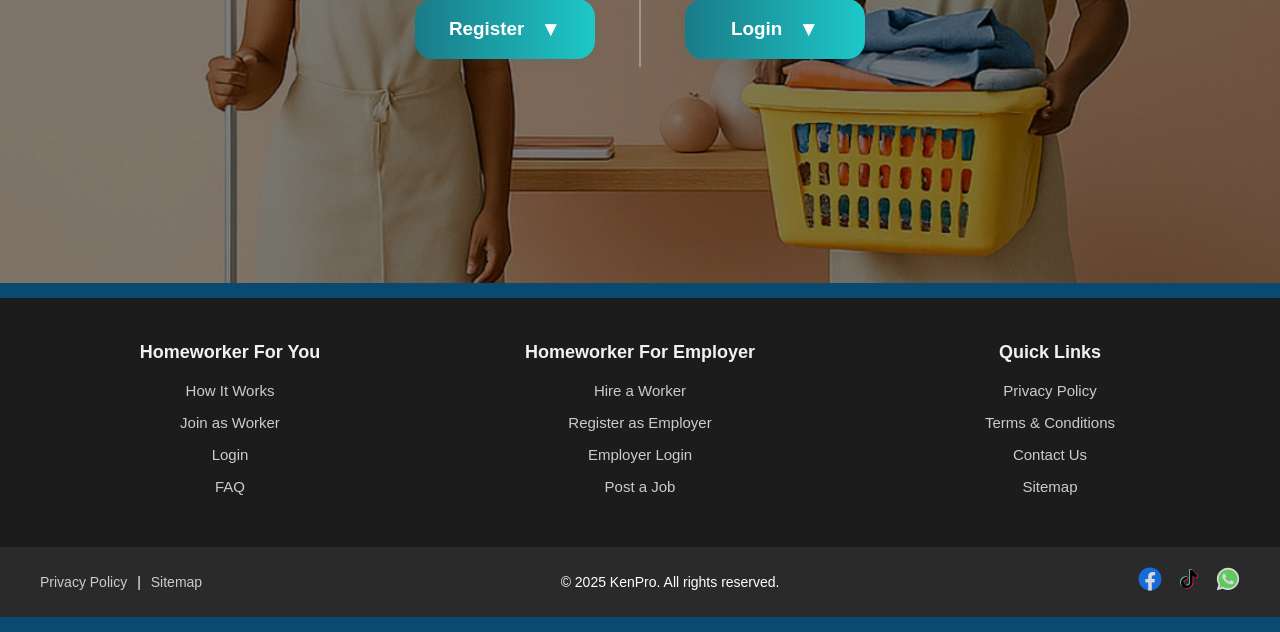
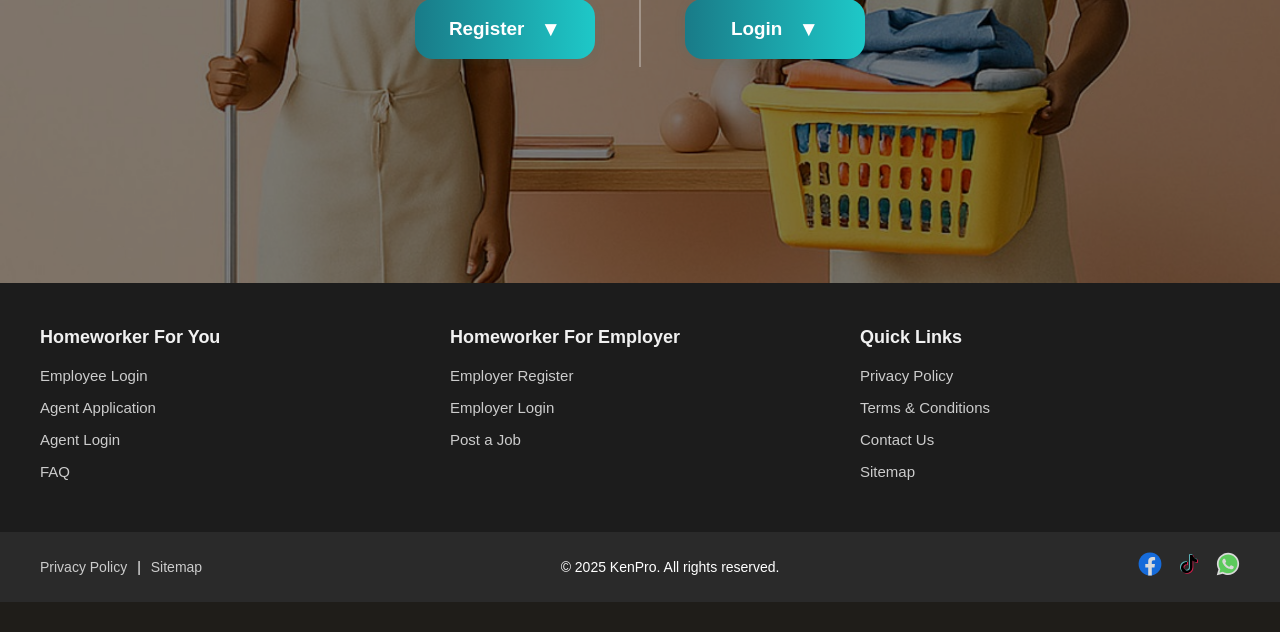
Before and after one commit to kenprohosting/Homeworker.info, a PHP site: page / in a window 1280 px wide. Shown: the part 593-1225 px from the top of the page. After the commit the page ends 1195 px from the top, so only its background shows below. Run offline with PHP 8.4, Linux system fonts and the light colour scheme.

Commit message:
footer modification

```diff
--- a/index.php
+++ b/index.php
@@ -47,8 +47,8 @@ $isLoggedIn = isset($_SESSION['employer_name']);
           Register <span class="chevron">▼</span>
         </button>
         <div id="registerDropdown" class="pro-dropdown">
-          <a href="employer_register.php" class="pro-dropdown-link">Register as Employer</a>
-          <a href="agent_register.php" class="pro-dropdown-link">Register as Agent</a>
+          <a href="employer_register.php" class="pro-dropdown-link">Employer Register</a>
+          <a href="agent_register.php" class="pro-dropdown-link">Agent Register</a>
         </div>
       </div>
       <div class="hero-divider-vertical"></div>
@@ -57,9 +57,9 @@ $isLoggedIn = isset($_SESSION['employer_name']);
           Login <span class="chevron">▼</span>
         </button>
         <div id="loginDropdown" class="pro-dropdown">
-          <a href="employer_login.php" class="pro-dropdown-link">Login as Employer</a>
-          <a href="employee_login.php" class="pro-dropdown-link">Login as Employee</a>
-          <a href="agent_login.php" class="pro-dropdown-link">Login as Agent</a>
+          <a href="employer_login.php" class="pro-dropdown-link">Employer Login</a>
+          <a href="employee_login.php" class="pro-dropdown-link">Employee Login</a>
+          <a href="agent_login.php" class="pro-dropdown-link">Agent Login</a>
         </div>
       </div>
     </div>
@@ -112,10 +112,10 @@ $isLoggedIn = isset($_SESSION['employer_name']);
         <div class="footer-column">
           <h3>Homeworker For You</h3>
           <ul>
-            <li><a href="/how_it_works.php">How It Works</a></li>
-            <li><a href="/register_worker.php">Join as Worker</a></li>
-            <li><a href="/worker_login.php">Login</a></li>
-            <li><a href="/faq.php">FAQ</a></li>
+            <li><a href="employee_login.php">Employee Login</a></li>
+            <li><a href="agent_register.php">Agent Application</a></li>
+            <li><a href="agent_login">Agent Login</a></li>
+            <li><a href="faq.php">FAQ</a></li>
           </ul>
         </div>
 
@@ -123,10 +123,9 @@ $isLoggedIn = isset($_SESSION['employer_name']);
         <div class="footer-column">
           <h3>Homeworker For Employer</h3>
           <ul>
-            <li><a href="/hire.php">Hire a Worker</a></li>
-            <li><a href="/register_employer.php">Register as Employer</a></li>
-            <li><a href="/employer_login.php">Employer Login</a></li>
-            <li><a href="/post_job.php">Post a Job</a></li>
+            <li><a href="employer_register.php">Employer Register</a></li>
+            <li><a href="employer_login.php">Employer Login</a></li>
+            <li><a href="post_job.php">Post a Job</a></li>
           </ul>
         </div>
 
@@ -134,10 +133,10 @@ $isLoggedIn = isset($_SESSION['employer_name']);
         <div class="footer-column">
           <h3>Quick Links</h3>
           <ul>
-            <li><a href="/privacy_policy.php">Privacy Policy</a></li>
-            <li><a href="/terms.php">Terms & Conditions</a></li>
-            <li><a href="/contact.php">Contact Us</a></li>
-            <li><a href="/sitemap.xml">Sitemap</a></li>
+            <li><a href="privacy_policy.php">Privacy Policy</a></li>
+            <li><a href="agent_terms_and_conditions.php">Terms & Conditions</a></li>
+            <li><a href="contact.php">Contact Us</a></li>
+            <li><a href="sitemap.xml">Sitemap</a></li>
           </ul>
         </div>
       </div>
@@ -148,9 +147,9 @@ $isLoggedIn = isset($_SESSION['employer_name']);
   <div class="footer-bottom">
     <div class="footer-bottom-container">
       <div class="footer-links">
-        <a href="/privacy_policy.php">Privacy Policy</a>
+        <a href="privacy_policy.php">Privacy Policy</a>
         <span>|</span>
-        <a href="/sitemap.xml">Sitemap</a>
+        <a href="sitemap.xml">Sitemap</a>
       </div>
 
       <p>&copy; <?= date("Y") ?> KenPro. All rights reserved.</p>
--- a/styles.css
+++ b/styles.css
@@ -595,15 +595,6 @@ main, .container, .contact-container, .faq-container {
   flex: 1;
 }
 
-/* Footer */
-footer {
-  background-color: #0A4A70 !important;
-  color: white;
-  text-align: center;
-  padding: 15px 0;
-  margin-top: auto;
-}
-
 /* Hero Section */
 .hero {
   position: relative;
@@ -936,10 +927,13 @@ footer {
 /* footer */
 /* General Footer Styling */
 footer {
+  background-color: #0A4A70;
+  text-align: center;
+  margin-top: auto;
   font-family: Arial, sans-serif;
   font-size: 15px;
   color: #fff;
-  background-color: #1c1c1c;
+
   line-height: 1.6;
 }
 
@@ -958,6 +952,7 @@ footer {
 }
 
 .footer-column h3 {
+  text-align: left;
   font-size: 18px;
   margin-bottom: 12px;
   color: #f1f1f1;
@@ -965,6 +960,7 @@ footer {
 
 .footer-column ul {
   list-style: none;
+  text-align: left;
   padding: 0;
 }
 
```
